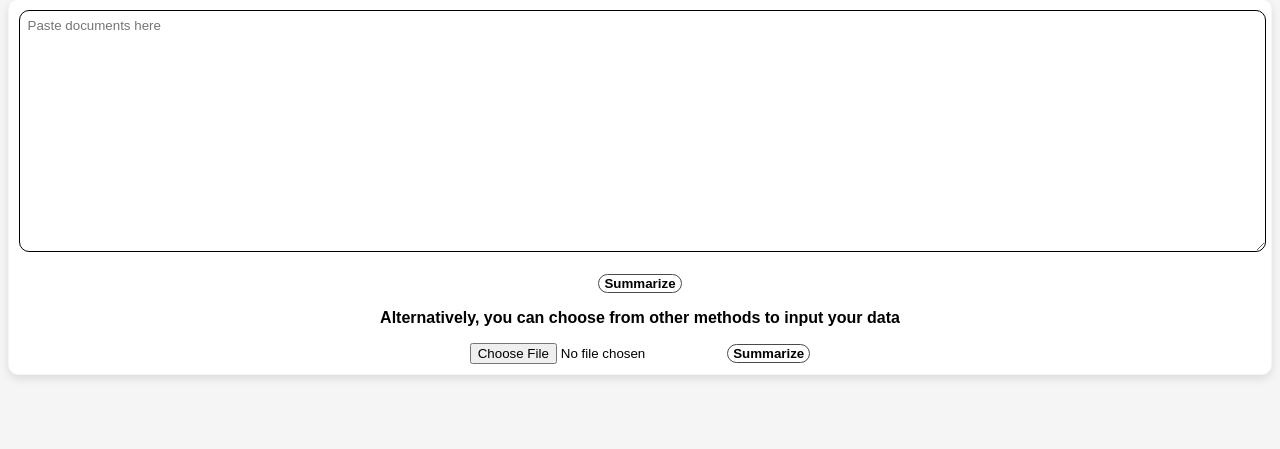
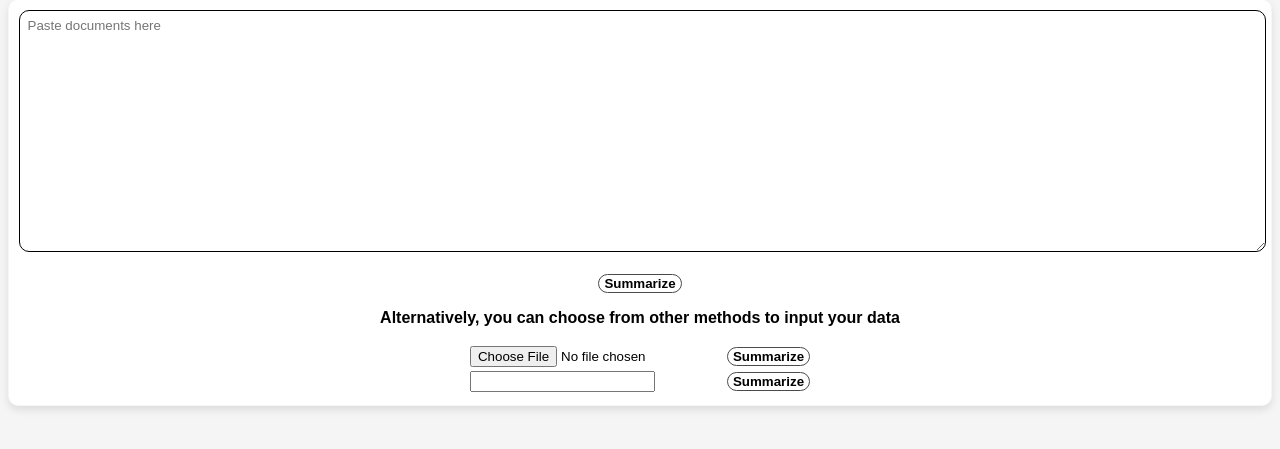
Before and after one commit to NhanPhamThanh-IT/Text-Summarization-Tool, a Flask app: page / in a window 1280 px wide. Shown: the part 81-530 px from the top of the page. Run offline with Flask 3, Linux system fonts and the light colour scheme.

Commit message:
Upload folder utils, stores fileprocess.py and support.py. Update file app.py and summarize.py

```diff
--- a/app.py
+++ b/app.py
@@ -2,7 +2,7 @@ from flask import Flask, render_template, request, jsonify
 from werkzeug.utils import secure_filename
 import os
 from summarize import Summarize
-from fileprocess import ReadFile
+from utils.fileprocess import ReadFile
 
 app = Flask(__name__)
 app.config['UPLOAD_FOLDER'] = 'uploads/'
--- a/summarize.py
+++ b/summarize.py
@@ -1,6 +1,6 @@
 import spacy
 from collections import Counter
-from support import preprocess_text
+from utils.support import preprocess_text
 
 def score_sentence(sentence : str, word_freq : dict) -> int:
     """
--- a/templates/home.html
+++ b/templates/home.html
@@ -29,7 +29,7 @@
             font-weight: bold;
             border-radius: 10px;
         }
-        .file-input {
+        .input {
             display: flex;
             justify-content: center;
             align-items: center;
@@ -45,10 +45,20 @@
                 <input type="submit" value="Summarize" class="custom-button">
             </form>
             <p align="center"><strong>Alternatively, you can choose from other methods to input your data</strong></p>
-            <form action="/summarize-file" method="POST" enctype="multipart/form-data" align="center">
-                <input type="file" id="file" name="file" class="file-input" style="display: inline-block; vertical-align: middle;">
-                <input type="submit" value="Summarize" class="custom-button">
-            </form>
+            <table align="center">
+                <tr>
+                    <form action="/summarize-file" method="POST" enctype="multipart/form-data" align="center">
+                        <td><input type="file" id="file" name="file" class="input" style="display: inline-block; vertical-align: middle;"></td>
+                        <td><input type="submit" value="Summarize" class="custom-button"></td>
+                    </form>
+                </tr>
+                <tr>
+                    <form action="/summarize-file-url" method="POST" align="center">
+                        <td><input type="url" id="file_url" name="url" class="input" style="display: inline-block; vertical-align: middle;"></td>
+                        <td><input type="submit" value="Summarize" class="custom-button"></td>
+                    </form>
+                </tr>
+            </table>
         </div>
         <br>
         <div align="justify">
```
Also changed, not shown: utils/fileprocess.py (renamed from fileprocess.py), utils/support.py (renamed from support.py).
